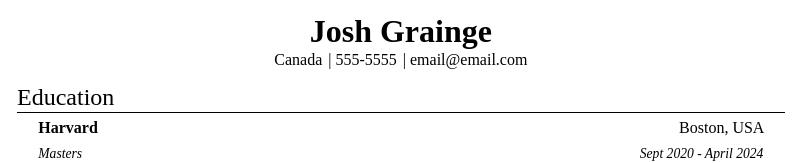
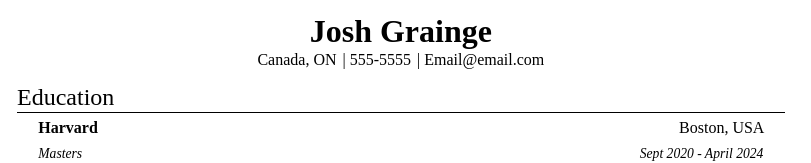
Before and after one commit to JoshGrainge/CV-Project, a React (Create React App) app: page / in a window 1280 px wide. Shown: the top 163 px of the page, without its empty margins (0-811 px from the left). Built offline with nearby package versions, Linux system fonts and the light colour scheme.

Commit message:
Updated Header to work with HeaderInfo

```diff
--- a/src/App.js
+++ b/src/App.js
@@ -1,6 +1,7 @@
 import React, { Component } from "react";
 import "./App.css";
 import Resume from "./components/Resume";
+import HeaderInfo from "./HeaderInfo";
 import EducationInfo from "./EducationInfo";
 import ExperienceInfo from "./ExperienceInfo";
 import ProjectInfo from "./ProjectInfo";
@@ -15,6 +16,13 @@
   render() {
     //#region Testing variables
     // These variable are just for testing
+    const headerInfo = HeaderInfo(
+      "Josh Grainge",
+      "Canada, ON",
+      "555-5555",
+      "Email@email.com"
+    );
+
     const educationInfos = [
       EducationInfo(
         "Harvard",
@@ -91,6 +99,7 @@
 
     return (
       <Resume
+        headerInfo={headerInfo}
         educationInfos={educationInfos}
         experienceInfos={experienceInfos}
         projectInfos={projectInfos}
--- a/src/components/Header.js
+++ b/src/components/Header.js
@@ -9,10 +9,10 @@
   render() {
     return (
       <div className="header">
-        <h1>{this.props.name}</h1>
-        <p>{this.props.location}</p>
-        <p>{this.props.phone}</p>
-        <p>{this.props.email}</p>
+        <h1>{this.props.info.name}</h1>
+        <p>{this.props.info.location}</p>
+        <p>{this.props.info.phone}</p>
+        <p>{this.props.info.email}</p>
       </div>
     );
   }
--- a/src/components/Resume.js
+++ b/src/components/Resume.js
@@ -15,12 +15,7 @@
   render() {
     return (
       <div className="resume-container">
-        <Header
-          name="Josh Grainge"
-          location="Canada"
-          phone="555-5555"
-          email="email@email.com"
-        />
+        <Header info={this.props.headerInfo} />
 
         <div className="resume-body">
           <SectionHeader name="Education" />
```
